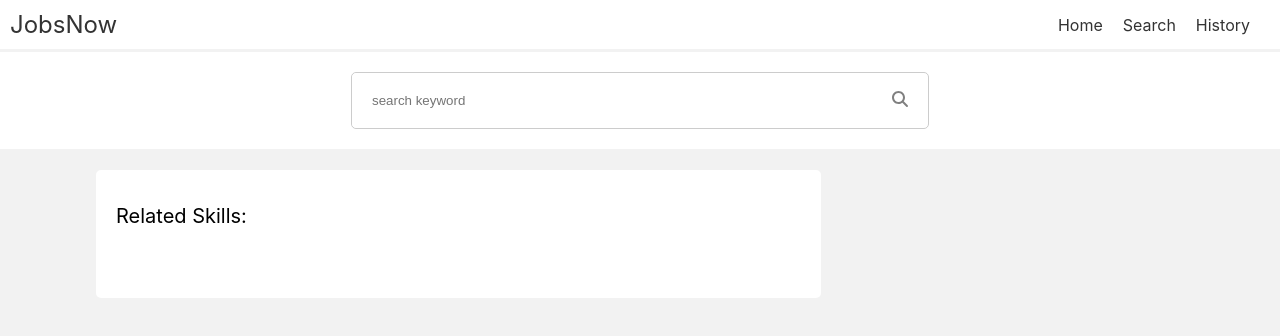
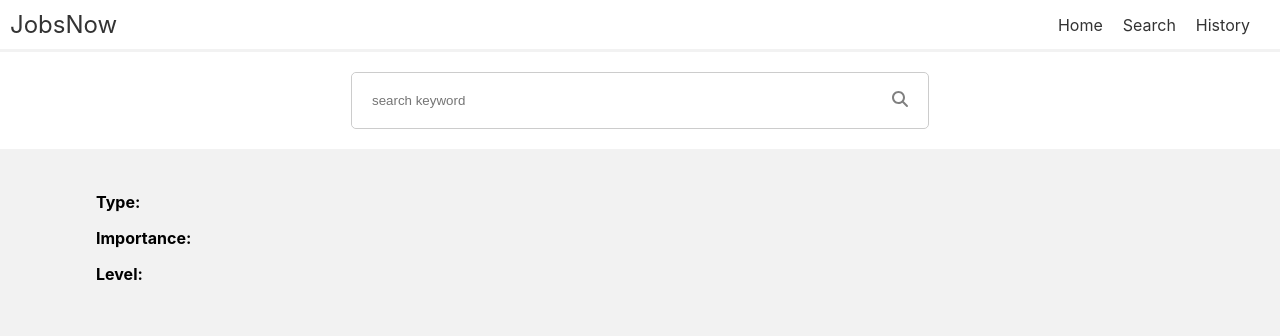
Before and after one commit to ehabyanni/Job-Search, a React (Create React App) app: page /jobs/1 in a window 1280 px wide. Shown: the top 336 px of the page. Built offline with nearby package versions, Linux system fonts and the light colour scheme.

Commit message:
Refactor Skill card to recieve one skill

```diff
--- a/src/components/SkillCard/SkillCard.tsx
+++ b/src/components/SkillCard/SkillCard.tsx
@@ -1,43 +1,23 @@
 'use client'
-import { useEffect, useState } from 'react';
 import './style.scss';
-import { Skill, SkillCardProps } from '../../models/skill';
+import { SkillDetailsType } from '../../models/skillDetailsType';
 
-function SkillCard({ skills }: SkillCardProps) {
-
-    const [skillsArray, setSkillsArray] = useState<Skill[]>([]);
-
-    useEffect(() => {
-        setSkillsArray(skills);
-    }, [skills]);
+function SkillCard({ skill }: { skill: SkillDetailsType }) {
 
     return (
-        <div id="skillCardOuterContainer">
-            <div id="skillCardHeader">
-                <h1>Related Skills:</h1>
-            </div>
-            <div id="skillCardContainer">
-                {
-                    skillsArray?.map((skill: Skill) => {
-                        return (
-                            <div id="skillCard" key={skill?.id}>
-                                <h1>{skill?.title}</h1>
-                                <h3>{skill?.desc}</h3>
+        <div id="skillCard">
+            <h1>{skill?.attributes?.name}</h1>
+            {/* <h3>{skill?.attributes?.}</h3> */}
             <div id="skillsInfo">
                 <div id="skillType">
-                                        <p><b>Type:</b> {skill?.type}</p>
+                    <p><b>Type:</b> {skill?.attributes?.type}</p>
                 </div>
                 <div id="skillImportance">
-                                        <p><b>Importance:</b> {skill?.importance}</p>
+                    <p><b>Importance:</b> {skill?.attributes?.importance}</p>
                 </div>
                 <div id="skillLevel">
-                                        <p><b>Level:</b> {skill?.level}</p>
+                    <p><b>Level:</b> {skill?.attributes?.level}</p>
                 </div>
-                                </div>
-                            </div>
-                        )
-                    })
-                }
             </div>
         </div>
     )
```
Lines whose indentation alone changed are shown as unchanged.
